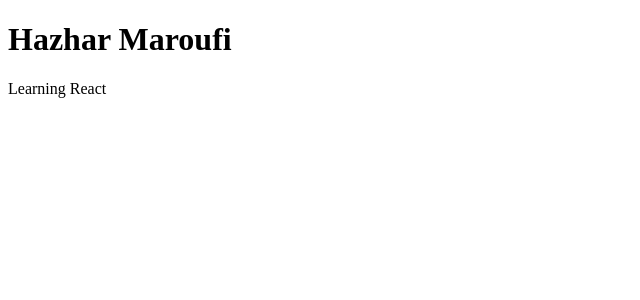
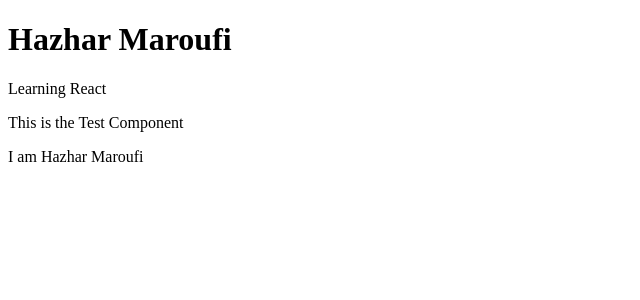
Before and after one commit to hazharmaroufi/reactCourse, a React (Vite) app: page / in a window 1280 px wide. Shown: the top 300 px of the page, without its empty margins (0-640 px from the left). Built offline with nearby package versions, Linux system fonts and the light colour scheme.

Commit message:
making component

```diff
--- a/src/App.jsx
+++ b/src/App.jsx
@@ -1,8 +1,11 @@
+import Test from "./Test";
+
 function App() {
   return (
     <>
       <h1>Hazhar Maroufi</h1>
       <p>Learning React</p>
+      <Test />
     </>
   );
 }
--- /dev/null
+++ b/src/Test.jsx
@@ -0,0 +1,9 @@
+function Test() {
+  return (
+    <div>
+      <p>This is the Test Component</p>
+      <span>I am Hazhar Maroufi</span>
+    </div>
+  );
+}
+export default Test;
```
